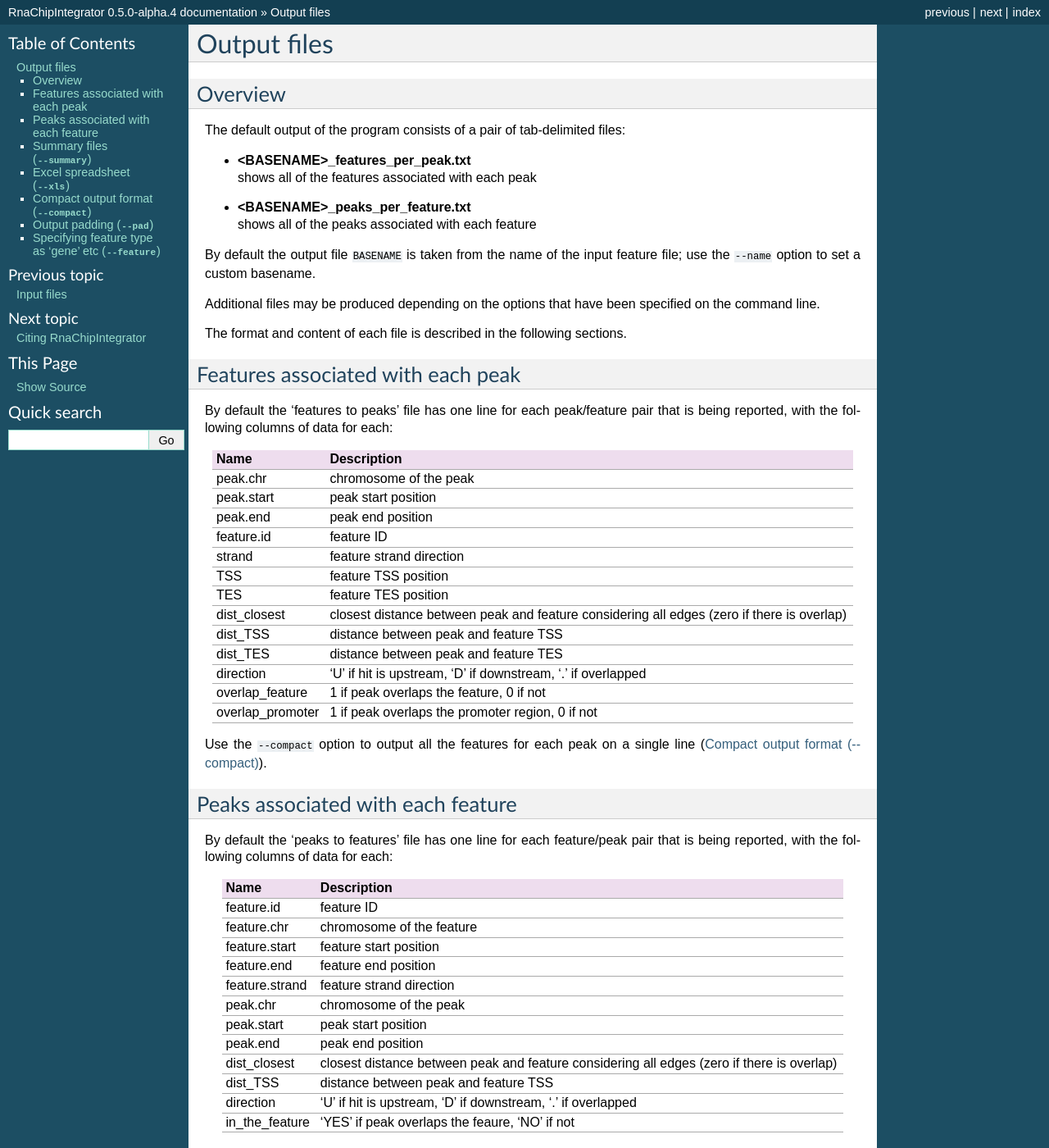
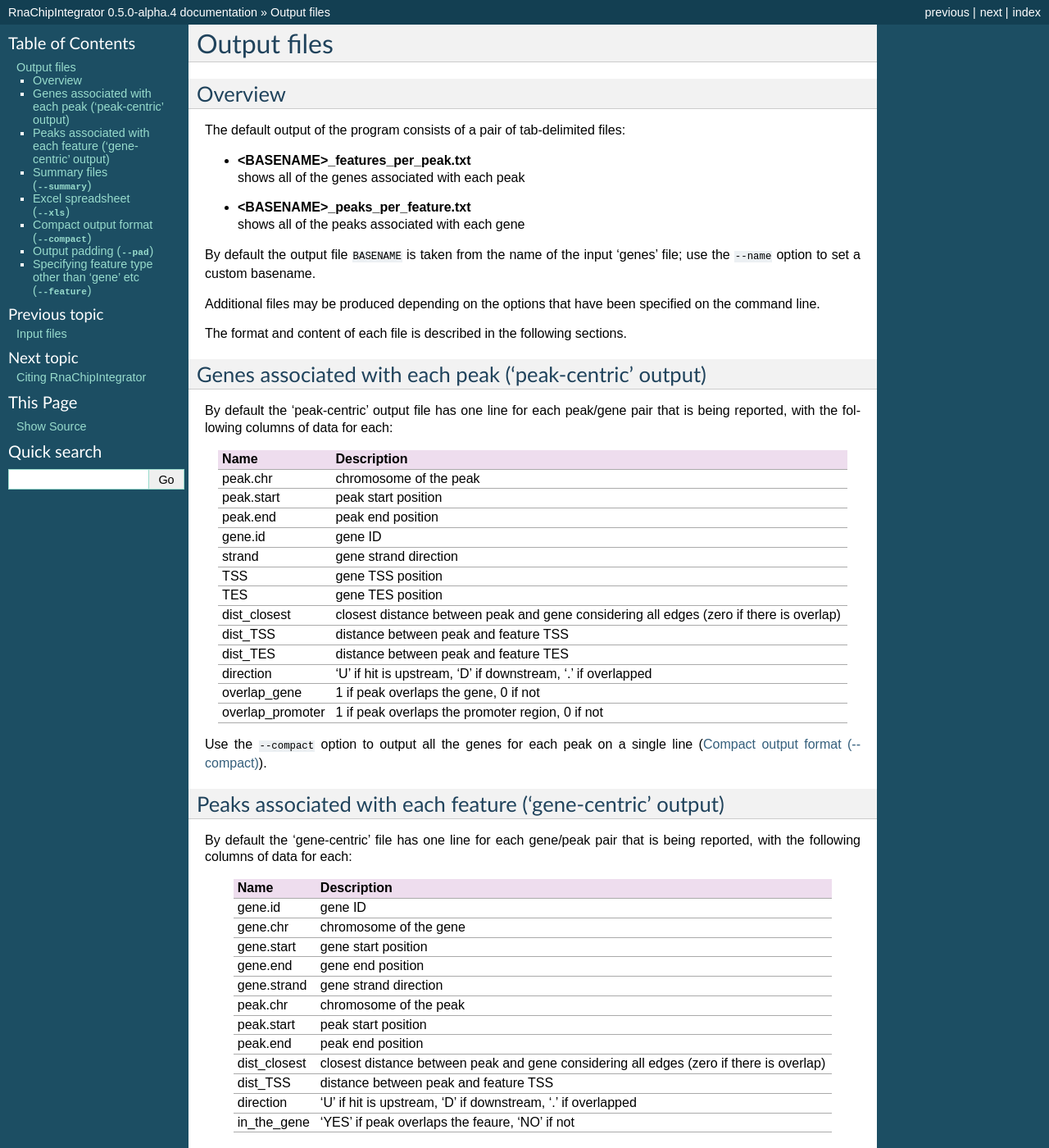
Before and after one commit to fls-bioinformatics-core/RnaChipIntegrator, a Sphinx documentation site: the page built from docs/outputs.rst, in a window 1280 px wide and 1400 px high. Shown: the whole window at 82% size. Built offline with Sphinx 7.4.7, drawn with Linux system fonts in a browser that asks for light colours; some of the changed text lies outside the part shown.

Commit message:
Update documentation to switch from "features" to "genes" (issue #23).

```diff
--- a/docs/outputs.rst
+++ b/docs/outputs.rst
@@ -10,24 +10,24 @@
 files:
 
 * | **<BASENAME>_features_per_peak.txt**
-  | shows all of the features associated with each peak
+  | shows all of the genes associated with each peak
 
 * | **<BASENAME>_peaks_per_feature.txt**
-  | shows all of the peaks associated with each feature
+  | shows all of the peaks associated with each gene
 
 By default the output file ``BASENAME`` is taken from the name of the
-input feature file; use the ``--name`` option to set a custom basename.
+input 'genes' file; use the ``--name`` option to set a custom basename.
 
 Additional files may be produced depending on the options that have
 been specified on the command line.
 
 The format and content of each file is described in the following sections.
 
-Features associated with each peak
-----------------------------------
+Genes associated with each peak ('peak-centric' output)
+-------------------------------------------------------
 
-By default the 'features to peaks' file has one line for each
-peak/feature pair that is being reported, with the following
+By default the 'peak-centric' output file has one line for each
+peak/gene pair that is being reported, with the following
 columns of data for each:
 
 ================ ================================================
@@ -36,50 +36,50 @@
 peak.chr	 chromosome of the peak
 peak.start	 peak start position
 peak.end	 peak end position
-feature.id	 feature ID
-strand	         feature strand direction
-TSS	         feature TSS position
-TES	         feature TES position
-dist_closest	 closest distance between peak and feature considering
+gene.id	         gene ID
+strand	         gene strand direction
+TSS	         gene TSS position
+TES	         gene TES position
+dist_closest	 closest distance between peak and gene considering
                  all edges (zero if there is overlap)
 dist_TSS	 distance between peak and feature TSS
 dist_TES	 distance between peak and feature TES
 direction        'U' if hit is upstream, 'D' if downstream, '.' if
                  overlapped
-overlap_feature	 1 if peak overlaps the feature, 0 if not
+overlap_gene	 1 if peak overlaps the gene, 0 if not
 overlap_promoter 1 if peak overlaps the promoter region, 0 if not
 ================ ================================================
 
-Use the ``--compact`` option to output all the features for each peak
+Use the ``--compact`` option to output all the genes for each peak
 on a single line (:ref:`compact_output`).
 
-Peaks associated with each feature
-----------------------------------
+Peaks associated with each feature ('gene-centric' output)
+----------------------------------------------------------
 
-By default the 'peaks to features' file has one line for each
-feature/peak pair that is being reported, with the following
+By default the 'gene-centric' file has one line for each
+gene/peak pair that is being reported, with the following
 columns of data for each:
 
 =============== ====================================================
 Name            Description
 =============== ====================================================
-feature.id	feature ID
-feature.chr	chromosome of the feature
-feature.start	feature start position
-feature.end	feature end position
-feature.strand	feature strand direction
+gene.id	        gene ID
+gene.chr	chromosome of the gene
+gene.start	gene start position
+gene.end	gene end position
+gene.strand	gene strand direction
 peak.chr	chromosome of the peak
 peak.start	peak start position
 peak.end	peak end position
-dist_closest	closest distance between peak and feature considering
+dist_closest	closest distance between peak and gene considering
                 all edges (zero if there is overlap)
 dist_TSS	distance between peak and feature TSS
 direction       'U' if hit is upstream, 'D' if downstream, '.' if
                 overlapped
-in_the_feature  'YES' if peak overlaps the feaure, 'NO' if not
+in_the_gene     'YES' if peak overlaps the feaure, 'NO' if not
 =============== ====================================================
 
-Use the ``--compact`` option to output all the peaks for each feature
+Use the ``--compact`` option to output all the peaks for each genes
 on a single line (:ref:`compact_output`).
 
 .. _summary_files:
@@ -93,7 +93,7 @@
 * ``BASENAME_features_per_peak_summary.txt``
 * ``BASENAME_peaks_per_feature_summary.txt``
 
-These will only contain the 'top' (i.e. closest) feature/peak pairs,
+These will only contain the 'top' (i.e. closest) gene/peak pairs,
 with the same columns of data as the 'full' versions of the files.
 
 .. _xls_file:
@@ -119,21 +119,21 @@
 Compact output format (``--compact``)
 -------------------------------------
 
-By default each feature/peak pair will be output on a separate line, for
+By default each gene/peak pair will be output on a separate line, for
 example::
 
-    #chr   start    end      feature.id  strand  TSS      TES      dist_closest dist_TSS dist_TES  overlap_feature  overlap_promoter
-    chr2R  4959563  4959564  CG8084-RA   +       4956606  4965060  0            2957     5496      1                0
-    chr2R  4959563  4959564  CG8193-RA   -       4932214  4929765  27349        27349    29798     0                0
-    chr3R  12882217 12882218 CG3937-RB   -       12921260 12917257 35039        39042    35039     0                0
+    #chr   start    end      gene.id     strand  TSS      TES      dist_closest dist_TSS dist_TES  overlap_gene  overlap_promoter
+    chr2R  4959563  4959564  CG8084-RA   +       4956606  4965060  0            2957     5496      1             0
+    chr2R  4959563  4959564  CG8193-RA   -       4932214  4929765  27349        27349    29798     0             0
+    chr3R  12882217 12882218 CG3937-RB   -       12921260 12917257 35039        39042    35039     0             0
     ...
 
 Specifying the ``--compact`` option changes the ouput so that all the
-features closest to each peak (and vice versa) are written on a
-single line, for example::
+genes closest to each peak (and vice versa) are written on a single
+line, for example::
 
-    #chr   start    end      feature.id_1 feature.id_2 feature.id_3 feature.id_4
-    chr2R  4959563  4959564  CG8084-RA    CG8193-RA
+    #chr   start    end      gene.id_1  gene.id_2  gene.id_3  gene.id_4
+    chr2R  4959563  4959564  CG8084-RA  CG8193-RA
     chr3R  12882217 12882218 CG3937-RB
 
 .. warning::
@@ -151,7 +151,7 @@
 
 For example::
 
-    #chr   start    end      feature.id  strand  TSS      TES      dist_closest dist_TSS dist_TES  overlap_feature  overlap_promoter
+    #chr   start    end      gene.id     strand  TSS      TES      dist_closest dist_TSS dist_TES  overlap_gene     overlap_promoter
     chr2R  4959563  4959564  CG8084-RA   +       4956606  4965060  0            2957     5496      1                0
     chr2R  4959563  4959564  CG8193-RA   -       4932214  4929765  27349        27349    29798     0                0
     chr2R  4959563  4959564  ---         ---     ---      ---      ---          ---      ---       ---              ---
@@ -159,21 +159,22 @@
 
 .. _feature_type:
 
-Specifying feature type as 'gene' etc (``--feature``)
------------------------------------------------------
+Specifying feature type other than 'gene' etc (``--feature``)
+-------------------------------------------------------------
 
-By default the program uses the generic term "feature" in its outputs
-to describe the genomic features being examined.
+By default the program uses the term 'gene' in its outputs
+regardless of the nature of the genomic features being examined.
+This term can be changed to refer to a different feature type
+by using the ``--feature`` option.
 
-A specific feature type can be specified using the ``--feature``
-option, for example::
+For example::
 
-    --feature=gene
+    --feature=transcript
 
-in which case the work "feature" will be replaced by "gene" in output
-headers and so on.
+in which case the word 'gene' will be replaced by 'transcript' in
+output headers and so on.
 
 .. note::
 
    The feature type is purely cosmetic and has no effect on the
-   distance calculations.
+   input or output file formats, or the analyses performed.
```
Also changed, not shown: docs/index.rst (+4 -4 lines), docs/inputs.rst (+27 -25 lines), docs/usage.rst (+21 -21 lines).
